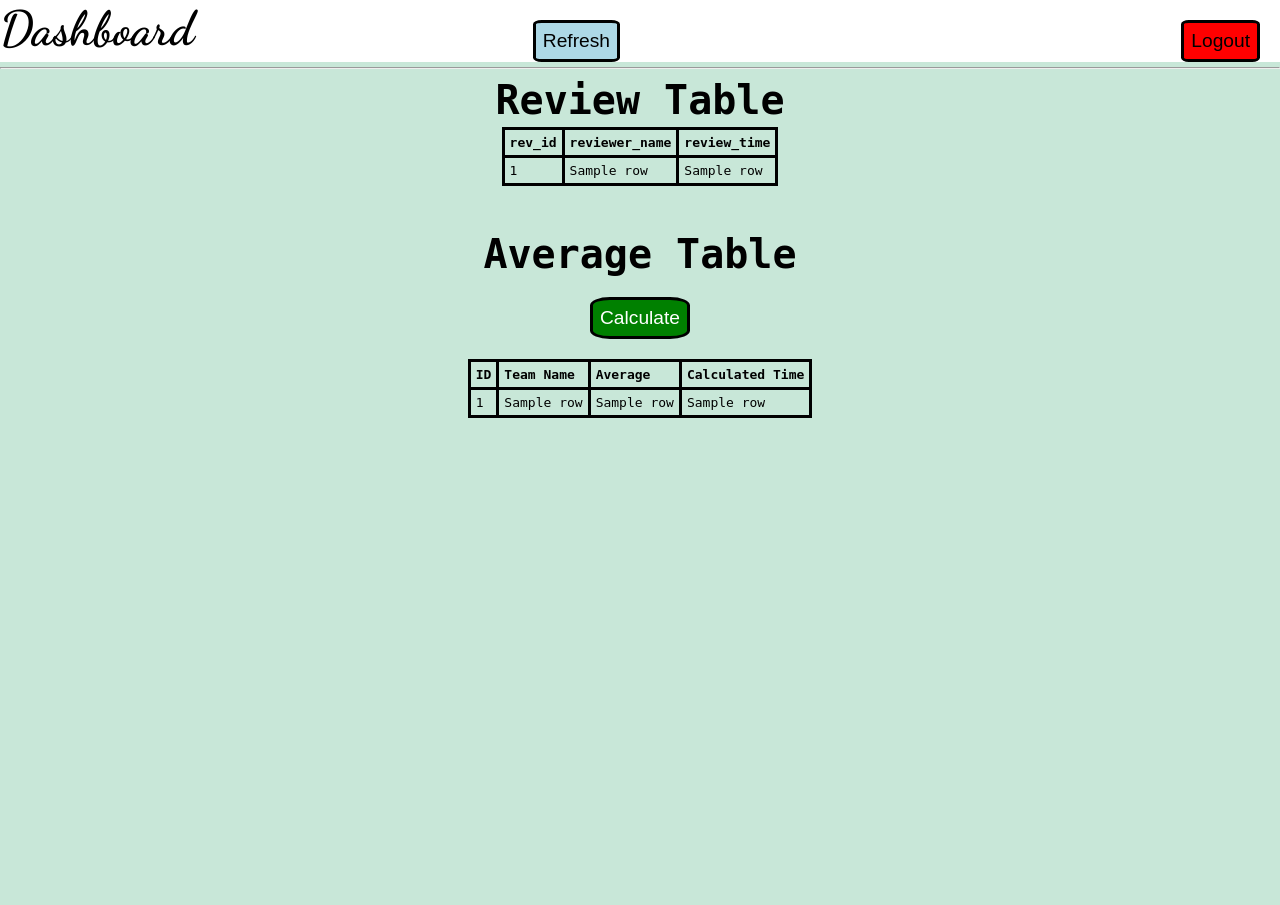
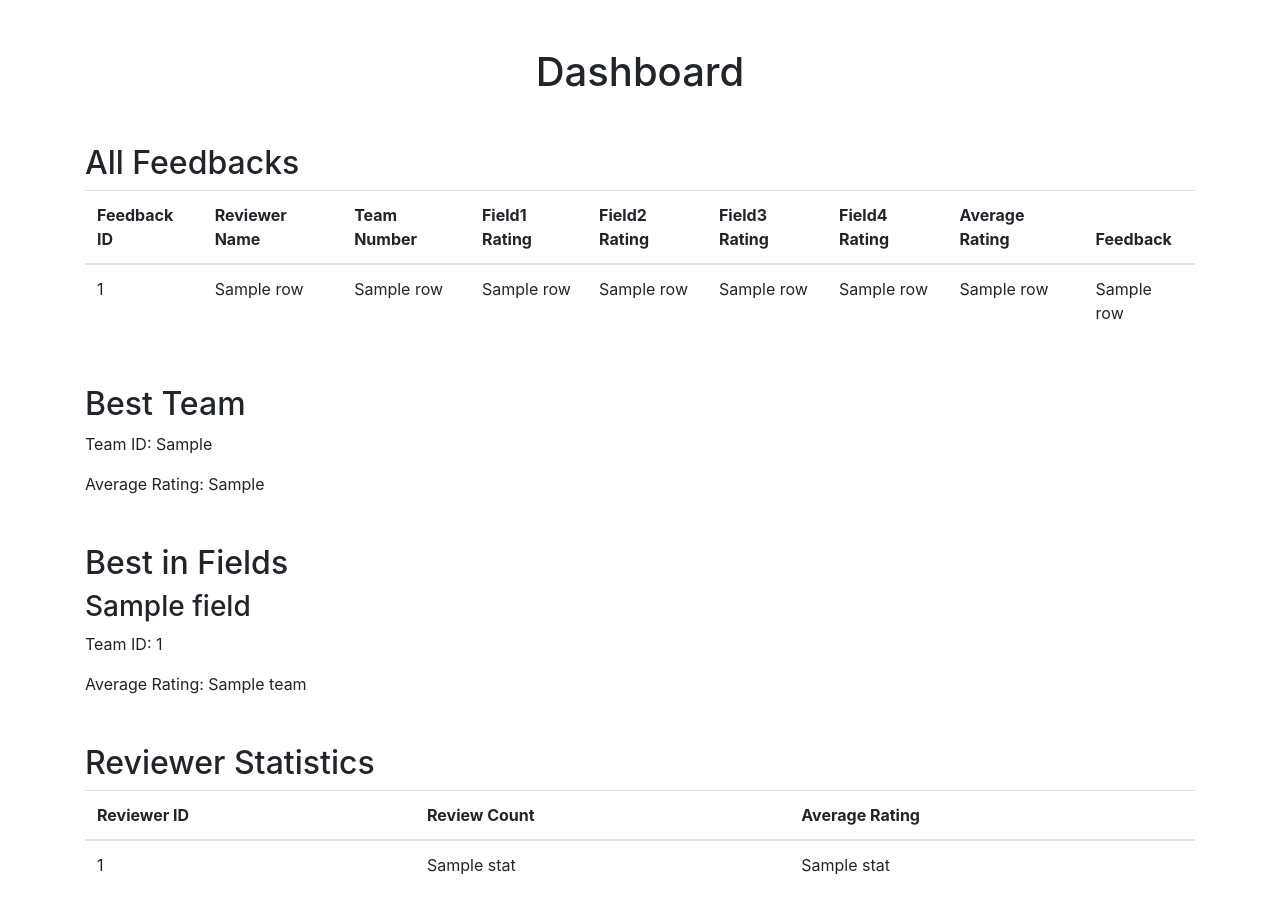
Before and after one commit to nishith-p-shetty/flask-feedback-form, a Flask app: template public/templates/dashboard.html in a window 1280 px wide. Before the commit the page ends 418 px from the top, so only its background shows below. Run offline with Flask 2, Linux system fonts and the light colour scheme; the template is opened without the code that fills it: most values are stand-ins (such as "Sample title", 1, 10 or a date in 2020); some libraries are stand-ins or nearby versions.

Commit message:
Update Dashboard

```diff
--- a/app.py
+++ b/app.py
@@ -3,7 +3,6 @@ import os
 from datetime import datetime as dt
 from flask import Flask, render_template, request, session, redirect, url_for, flash
 from flask_cors import CORS
-from typing import List, Dict
 from dotenv import load_dotenv
 
 load_dotenv()
@@ -100,6 +99,8 @@ def submit():
             f'team_id{team_id}_field4_rating', 1))
         feedback = form_data.get(f'team_id{ team_id }_feedback')
 
+        # cursor.execute('''''')
+
         feedbacks.append((reviewer_id, team_id, field1_rating, field2_rating, field3_rating,
                          field4_rating, field1_rating, field2_rating, field3_rating, field4_rating, feedback))
 
@@ -128,6 +129,64 @@ def login():
     return render_template('login.html', error=error)
 
 
+@app.route('/dashboard')
+def dashboard():
+    conn = psycopg2.connect(database=DB_NAME, user=DB_USER,
+                            password=DB_PASSWORD, host=DB_HOST)
+    cursor = conn.cursor()
+
+    # Fetch all feedbacks with reviewer and team details
+    cursor.execute('''
+        SELECT feedbacks.reviewer_id, reviewer.reviewer_name, team.team_number, feedbacks.field1_rating, feedbacks.field2_rating, feedbacks.field3_rating, feedbacks.field4_rating, feedbacks.average_rating, feedbacks.feedback
+        FROM feedbacks
+        INNER JOIN reviewer ON feedbacks.reviewer_id = reviewer.reviewer_id
+        INNER JOIN team ON feedbacks.team_id = team.team_id
+        ORDER BY feedbacks.average_rating LIMIT 5;
+    ''')
+    data = cursor.fetchall()
+
+    with open('data.txt', 'w') as f:
+        for row in data:
+            f.write(str(row)+'\n')
+
+    # Fetch the team with the highest average rating
+    cursor.execute('''
+        SELECT team_id, AVG(average_rating) as avg_rating
+        FROM feedbacks
+        GROUP BY team_id
+        ORDER BY avg_rating DESC
+        LIMIT 1;
+    ''')
+    best_team = cursor.fetchone()
+
+    # Fetch the team with the highest rating in each field
+    fields = ['field1_rating', 'field2_rating',
+              'field3_rating', 'field4_rating']
+    best_in_fields = {}
+    for field in fields:
+        cursor.execute(f'''
+            SELECT team_id, AVG({field}) as avg_rating
+            FROM feedbacks
+            GROUP BY team_id
+            ORDER BY avg_rating DESC
+            LIMIT 1;
+        ''')
+        best_in_fields[field] = cursor.fetchone()
+
+    # Fetch reviewer statistics
+    cursor.execute('''
+        SELECT reviewer_id, COUNT(*) as review_count, AVG(average_rating) as avg_rating
+        FROM feedbacks
+        GROUP BY reviewer_id;
+    ''')
+    reviewer_stats = cursor.fetchall()
+
+    cursor.close()
+    conn.close()
+
+    return render_template('dashboard.html', data=data, best_team=best_team, best_in_fields=best_in_fields, reviewer_stats=reviewer_stats)
+
+
 @app.route('/logout')
 def logout():
     session.pop('logged_in', None)
@@ -135,59 +194,5 @@ def logout():
     return redirect(url_for('login'))
 
 
-@app.route('/dashboard')
-def dashboard():
-    if not session.get('logged_in'):
-        return redirect(url_for('login'))
-
-    conn = psycopg2.connect(
-        host=DB_HOST, user=DB_USER, password=DB_PASSWORD, database=DB_NAME, port=DB_PORT)
-    cursor = conn.cursor()
-    cursor.execute(operation="SHOW TABLES")
-    tables: List[RowType | Dict[str, RowItemType]] = cursor.fetchall()
-    table_data = []
-
-    for table_name in tables:
-        table_name: RowType | Dict[str, RowItemType] = table_name
-        cursor.execute(operation=f"SELECT * FROM {table_name}")
-        rows: List[RowType | Dict[str, RowItemType]] = cursor.fetchall()
-        table_data.append({'name': table_name, 'rows': rows})
-    cursor.close()
-    conn.commit()
-    conn.close()
-
-    return render_template(template_name_or_list='dashboard.html', tables=table_data, no_t=NO_OF_TEAMS)
-
-
-@app.route('/calculate', methods=['GET'])
-def calculate():
-    if not session.get('logged_in'):
-        return redirect(url_for('login'))
-
-    conn = mysql.connector.connect(
-        host=DB_HOST, user=DB_USER, password=DB_PASSWORD, database=DB_NAME, port=DB_PORT)
-    cursor = conn.cursor()
-    cursor.execute("DELETE FROM avg_table")
-
-    for i in range(1, NO_OF_TEAMS):
-        table_name = 'team{}'.format(i)
-
-        cursor.execute('SELECT AVG(average) FROM {}'.format(table_name))
-        team_avg = cursor.fetchone()
-        cursor.execute('INSERT INTO avg_table (team_id, team_name, team_average, calc_time) VALUES (%s, %s, %s, %s)',
-                       (i, 'Team {}'.format(i), team_avg, dt.now()))
-
-    cursor.execute('''CREATE TEMPORARY TABLE temp_table AS
-         SELECT * FROM avg_table ORDER BY team_average DESC''')
-    cursor.execute('''DELETE FROM avg_table''')
-    cursor.execute('''INSERT INTO avg_table SELECT * FROM temp_table''')
-    cursor.execute('''DROP TABLE temp_table''')
-    cursor.close()
-    conn.commit()
-    conn.close()
-
-    return redirect(location=url_for(endpoint='dashboard'))
-
-
 if __name__ == '__main__':
     app.run()
--- /dev/null
+++ b/data.txt
@@ -0,0 +1,5 @@
+(13, 'nishithpsheety', 2, 1, 1, 1, 1, 1.0, 'very bad')
+(12, '', 1, 1, 1, 1, 1, 1.0, '')
+(6, '', 1, 1, 1, 1, 1, 1.0, None)
+(14, 'nishithpsheety', 2, 1, 1, 1, 1, 1.0, 'very bad')
+(12, '', 2, 1, 1, 1, 1, 1.0, 'asdfasdfasdf')
--- a/public/templates/dashboard.html
+++ b/public/templates/dashboard.html
@@ -1,132 +1,30 @@
 <!DOCTYPE html>
-<html>
-
+<html lang="en">
 <head>
     <title>Dashboard</title>
-  <link rel="stylesheet" href="{{ url_for('static', filename='css/login-style.css') }}">
-  <link rel="icon" type="image/png" sizes="30x30" href="static/star.png">
-  <style>
-    table,
-    th,
-    td {
-      border: 3px solid black;
-      border-collapse: collapse;
-    }
+    <link href="https://stackpath.bootstrapcdn.com/bootstrap/4.5.0/css/bootstrap.min.css" rel="stylesheet">
+</head>
+<body>
+    <div class="container mt-5">
+        <h1 class="text-center">Dashboard</h1>
 
-    table {
-      margin: 0 auto;
-    }
-
-    th,
-    td {
-      padding: 5px;
-      text-align: left;
-    }
-
-    .logoutbtn {
-      position: absolute;
-      top: 0;
-      right: 0;
-      background-color: red;
-      border: solid 3px black;
-      border-radius: 10%;
-      padding: 7px;
-      margin: 20px;
-      font-size: larger;
-    }
-
-    .refreshbtn {
-      position: absolute;
-      top: 0;
-      right: 50%;
-      background-color: lightblue;
-      border: solid 3px black;
-      border-radius: 10%;
-      padding: 7px;
-      margin: 20px;
-      font-size: larger;
-    }
-
-    .calcbtn {
-      position: relative;
-      background-color: green;
-      border: solid 3px black;
-      color: white;
-      border-radius: 20%;
-      padding: 7px;
-      margin: 20px;
-      font-size: larger;
-    }
-
-
-    .dash {
-      text-align: left;
-    }
-
-    nav {
-      position: fixed;
-      /* Set the navbar to fixed position */
-      top: 0;
-      /* Position the navbar at the top of the page */
-      width: 100%;
-      background-color: white;
-      align-items: center;
-    }
-  </style>
-</head>
-
-<body>
-  <nav>
-    <h1 class="dash">Dashboard</h1>
-    <form action="/dashboard" method="get">
-      <button class="refreshbtn" type="submit">Refresh</button>
-    </form>
-    <form action="/logout" method="get">
-      <button class="logoutbtn" type="submit">Logout</button>
-    </form>
-  </nav>
-  <br>
-  <br>
-  <br>
-  <br>
-  <hr>
-  <h2>Review Table</h2>
-  <table>
+        <h2 class="mt-5">All Feedbacks</h2>
+        <table class="table">
             <thead>
                 <tr>
-        <th>rev_id</th>
-        <th>reviewer_name</th>
-        <th>review_time</th>
+                    <th>Feedback ID</th>
+                    <th>Reviewer Name</th>
+                    <th>Team Number</th>
+                    <th>Field1 Rating</th>
+                    <th>Field2 Rating</th>
+                    <th>Field3 Rating</th>
+                    <th>Field4 Rating</th>
+                    <th>Average Rating</th>
+                    <th>Feedback</th>
                 </tr>
             </thead>
             <tbody>
-      {% for row in tables[0]["rows"] %}
-      <tr>
-        <td>{{ row[0] }}</td>
-        <td>{{ row[1] }}</td>
-        <td>{{ row[2] }}</td>
-      </tr>
-      {% endfor %}
-    </tbody>
-  </table>
-  <br>
-  {% for i in range(2, no_t+1) %}
-  <h2>Team {{ i-1 }} Table</h2>
-  <table>
-    <thead>
-      <tr>
-        <th>team1_id</th>
-        <th>rev_id</th>
-        <th>field1</th>
-        <th>field2</th>
-        <th>field3</th>
-        <th>field4</th>
-        <th>average</th>
-        <th>msg</th>
-      </tr>
-    </thead>
-    <tbody>
-      {% for row in tables[i]["rows"] %}
+                {% for row in data %}
                 <tr>
                     <td>{{ row[0] }}</td>
                     <td>{{ row[1] }}</td>
@@ -136,38 +34,44 @@
                     <td>{{ row[5] }}</td>
                     <td>{{ row[6] }}</td>
                     <td>{{ row[7] }}</td>
+                    <td>{{ row[8] }}</td>
                 </tr>
                 {% endfor %}
             </tbody>
         </table>
+
+        <h2 class="mt-5">Best Team</h2>
+        <p>Team ID: {{ best_team[0] }}</p>
+        <p>Average Rating: {{ best_team[1] }}</p>
+
+        <h2 class="mt-5">Best in Fields</h2>
+        {% for field, team in best_in_fields.items() %}
+        <h3>{{ field }}</h3>
+        <p>Team ID: {{ team[0] }}</p>
+        <p>Average Rating: {{ team[1] }}</p>
         {% endfor %}
-  <br>
-  <br>
-  <h2 style="margin: 0 auto;">Average Table</h2>
-  <form action="/calculate" method="get">
-    <button class="calcbtn" type="submit">Calculate</button>
-  </form>
-  <table>
+
+        <h2 class="mt-5">Reviewer Statistics</h2>
+        <table class="table">
             <thead>
                 <tr>
-        <th>ID</th>
-        <th>Team Name</th>
-        <th>Average</th>
-        <th>Calculated Time</th>
+                    <th>Reviewer ID</th>
+                    <th>Review Count</th>
+                    <th>Average Rating</th>
                 </tr>
             </thead>
             <tbody>
-      {% for row in tables[no_t + 1]["rows"] %}
+                {% for stat in reviewer_stats %}
                 <tr>
-        <td>{{ row[0] }}</td>
-        <td>{{ row[1] }}</td>
-        <td>{{ row[2] }}</td>
-        <td>{{ row[3] }}</td>
+                    <td>{{ stat[0] }}</td>
+                    <td>{{ stat[1] }}</td>
+                    <td>{{ stat[2] }}</td>
                 </tr>
                 {% endfor %}
             </tbody>
         </table>
-  <br>
+    </div>
+
+    <script src="https://stackpath.bootstrapcdn.com/bootstrap/4.5.0/js/bootstrap.min.js"></script>
 </body>
-
 </html>
```
Lines whose indentation alone changed are shown as unchanged.
